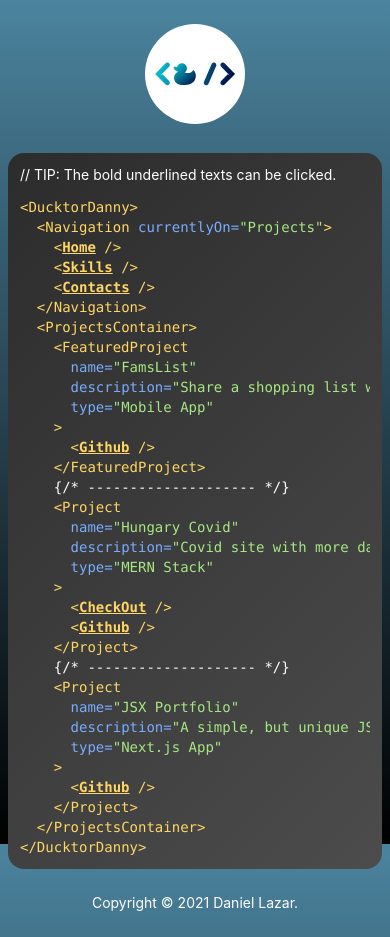
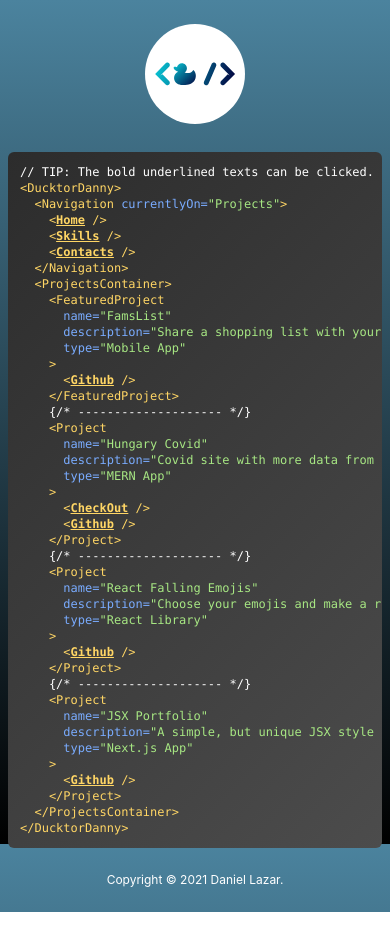
Before and after one commit to ducktordanny/portfolio, a Next.js app: page /projects in a window 390 px wide. After the commit the page ends 912 px from the top, so only its background shows below. Built offline with nearby package versions, Linux system fonts and the light colour scheme.

Commit message:
Fixed issues.

```diff
--- a/components/code.tsx
+++ b/components/code.tsx
@@ -15,11 +15,11 @@ export const SelfClosingComponent: React.FC<ComponentProps> = ({
 	props,
 }: ComponentProps) => {
 	return (
-		<pre>
+		<section>
 			<Component>{`<${capitalizeFirstLetter(name)}`}</Component>
 			<PropList array={props || []} />
 			<Component>{'/>'}</Component>
-		</pre>
+		</section>
 	);
 };
 
@@ -33,13 +33,13 @@ export const ParentComponent: React.FC<ParentComponentProps> = ({
 	children,
 }: ParentComponentProps) => {
 	return (
-		<pre className="parent-container">
+		<section className="parent-container">
 			<Component>{`<${capitalizeFirstLetter(name)}`}</Component>
 			<PropList array={props || []} />
-			<Component>{'>'}</Component>
+			<Component>{'>\n'}</Component>
 			{children}
-			<Component>{`</${name}>`}</Component>
-		</pre>
+			<Component>{`</${name}>\n`}</Component>
+		</section>
 	);
 };
 
@@ -53,7 +53,7 @@ export const LinkComponent: React.FC<LinkComponentProps> = ({
 	href,
 }: LinkComponentProps) => {
 	return (
-		<pre>
+		<section>
 			<Component>
 				{`<`}
 				<LinkSwitcher
@@ -61,8 +61,8 @@ export const LinkComponent: React.FC<LinkComponentProps> = ({
 					navigation={!!navigation}
 					href={href}
 				/>
-				{' />'}
+				{' />\n'}
 			</Component>
-		</pre>
+		</section>
 	);
 };
--- a/components/layout.tsx
+++ b/components/layout.tsx
@@ -9,27 +9,23 @@ interface LayoutProps {
 	children: React.ReactNode;
 }
 
-// TODO: Fix horizontal overlfow.
 export default function Layout({ children }: LayoutProps) {
 	useScaleIn('main', 1);
 	useSlideUp('footer', 0.7);
 
 	return (
-		<div className="h-full flex flex-col items-center justify-between min-h-screen px-2 py-6 text-sm sm:p-8 sm:text-base lg:text-lg xl:text-xl">
+		<div className="h-full flex flex-col items-center justify-between min-h-screen px-2 py-6 text-xs sm:p-8 sm:text-sm md:text-base lg:text-lg xl:text-xl">
 			<Logo className="mx-auto" />
-			<main className="max-w-full bg-code rounded-2xl opacity-0 px-3 mt-6 sm:px-6 sm:mt-8">
-				<Tip
-					className="mt-3 sm:mt-6"
-					label="The bold underlined texts can be clicked."
-				/>
-				<div className="overflow-x-auto py-3 sm:py-6 lg:py-8">
+			<main className="overflow-x-auto max-w-full bg-code rounded-md md:rounded-2xl opacity-0 mt-6 sm:mt-8">
+				<pre id="main-info" className="inline-block p-3 sm:p-6 lg:p-8">
+					<Tip label="The bold underlined texts can be clicked." />
 					<ParentComponent name="DucktorDanny">
 						<Navigation
 							paths={['home', 'skills', 'projects', 'contacts']}
 						/>
 						{children}
 					</ParentComponent>
-				</div>
+				</pre>
 			</main>
 			<footer className="mt-6 text-center  text-white opacity-0 sm:pt-8">
 				Copyright © 2021 Daniel Lazar.
--- a/components/propList.tsx
+++ b/components/propList.tsx
@@ -21,6 +21,6 @@ export const PropList: React.FC<PropListProps> = ({ array }: PropListProps) => (
 				<StyledProp value={value} />
 			</React.Fragment>
 		))}
-		{array.length > 1 && <br />}
+		{array.length > 1 && '\n'}
 	</>
 );
--- a/pages/home.tsx
+++ b/pages/home.tsx
@@ -1,20 +1,21 @@
 import type { NextPage } from 'next';
-import Head from 'next/head';
-import {
-	LinkComponent,
-	ParentComponent,
-	SelfClosingComponent,
-} from '../components/code';
+import { SelfClosingComponent } from '../components/code';
 import Layout from '../components/layout';
 
 const Home: NextPage = () => {
+	const getAge = (birthdayString: string) => {
+		const ageInMillisecs = Date.now() - new Date(birthdayString).getTime();
+		const ageDate = new Date(ageInMillisecs);
+		return Math.abs(ageDate.getFullYear() - 1970);
+	};
+
 	return (
 		<Layout>
 			<SelfClosingComponent
 				name="PersonalInfo"
 				props={[
 					{ name: 'fullName', value: 'Daniel Lazar' },
-					{ name: 'age', value: 20 },
+					{ name: 'age', value: getAge('2001. 01. 12') },
 					{ name: 'country', value: 'Hungary' },
 					{ name: 'school', value: 'University of Pannonia' },
 					{
--- a/pages/projects/[name].tsx
+++ /dev/null
@@ -1,45 +0,0 @@
-import { NextPage, GetStaticPaths, GetStaticProps } from 'next';
-import { useEffect } from 'react';
-
-interface ProjectProps {
-	projectData: {
-		name: string;
-	};
-}
-
-const Project: NextPage<ProjectProps> = ({ projectData }: ProjectProps) => {
-	useEffect(() => {
-		console.log(projectData.name);
-	}, [projectData]);
-
-	return (
-		<div>
-			<h1>{projectData.name}</h1>
-		</div>
-	);
-};
-
-export default Project;
-
-export const getStaticPaths: GetStaticPaths = async () => {
-	return {
-		paths: [
-			{
-				params: {
-					name: 'test',
-				},
-			},
-		],
-		fallback: false,
-	};
-};
-
-export const getStaticProps: GetStaticProps = async ({ params }) => {
-	console.log(params);
-	const projectData = params;
-	return {
-		props: {
-			projectData,
-		},
-	};
-};
--- a/pages/projects/index.tsx
+++ b/pages/projects/index.tsx
@@ -1,7 +1,8 @@
 import { NextPage } from 'next';
-import Head from 'next/head';
 import { LinkComponent, ParentComponent } from '../../components/code';
 import Layout from '../../components/layout';
+
+// TODO: implement routes for each induvidual project? [name].tsx?
 
 const Contacts: NextPage = () => {
 	return (
@@ -32,7 +33,7 @@ const Contacts: NextPage = () => {
 							name: 'description',
 							value: 'Covid site with more data from Hungary.',
 						},
-						{ name: 'type', value: 'MERN Stack' },
+						{ name: 'type', value: 'MERN App' },
 					]}
 				>
 					<LinkComponent
@@ -42,6 +43,23 @@ const Contacts: NextPage = () => {
 					<LinkComponent
 						name="Github"
 						href="https://github.com/ducktordanny/hungarycovid"
+					/>
+				</ParentComponent>
+				<label htmlFor="separating">{`  {/* -------------------- */}`}</label>
+				<ParentComponent
+					name="Project"
+					props={[
+						{ name: 'name', value: 'React Falling Emojis' },
+						{
+							name: 'description',
+							value: 'Choose your emojis and make a rain with them. (not released)',
+						},
+						{ name: 'type', value: 'React Library' },
+					]}
+				>
+					<LinkComponent
+						name="Github"
+						href="https://github.com/ducktordanny/react-falling-emojis"
 					/>
 				</ParentComponent>
 				<label htmlFor="separating">{`  {/* -------------------- */}`}</label>
--- a/pages/test.tsx
+++ /dev/null
@@ -1,11 +0,0 @@
-import { NextPage } from 'next';
-import Layout from '../components/layout';
-import Navigation from '../components/navigation';
-
-const Test: NextPage = () => (
-	<Layout>
-		<Navigation paths={['test', 'home', 'skills']} />
-	</Layout>
-);
-
-export default Test;
--- a/styles/globals.css
+++ b/styles/globals.css
@@ -34,6 +34,6 @@ body {
 	color: #fff;
 }
 
-.parent-container > pre {
+.parent-container > section {
 	margin-left: 2ch;
 }
```
Also changed, not shown: pages/skills.tsx (+1 -10 lines), 1 other file (tests, documents, lock files or other folders).
